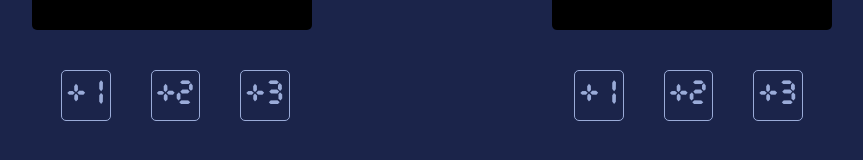
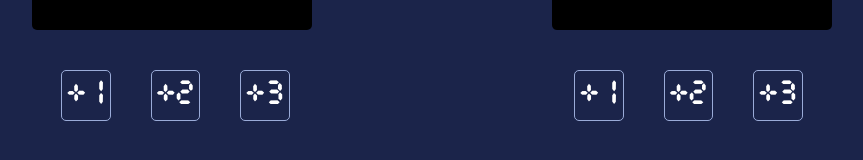
Before and after one commit to EliteSamurai/Scoreboard-App, a plain HTML site: page index.html in a window 1280 px wide. Shown: the part 530-690 px from the top of the page, without its empty margins (208-1071 px from the left). Drawn offline with Linux system fonts and the light colour scheme.

Commit message:
Update scoreboard points

```diff
--- a/scoreboard.css
+++ b/scoreboard.css
@@ -48,7 +48,7 @@ section {
     display: flex;
     box-sizing: border-box;
     font-size: 30px;
-    color: #9aabd8;
+    color: #fff;
     display: inline-block;
     border: 1px solid #9aabd8;
     border-radius: 5px;
```
